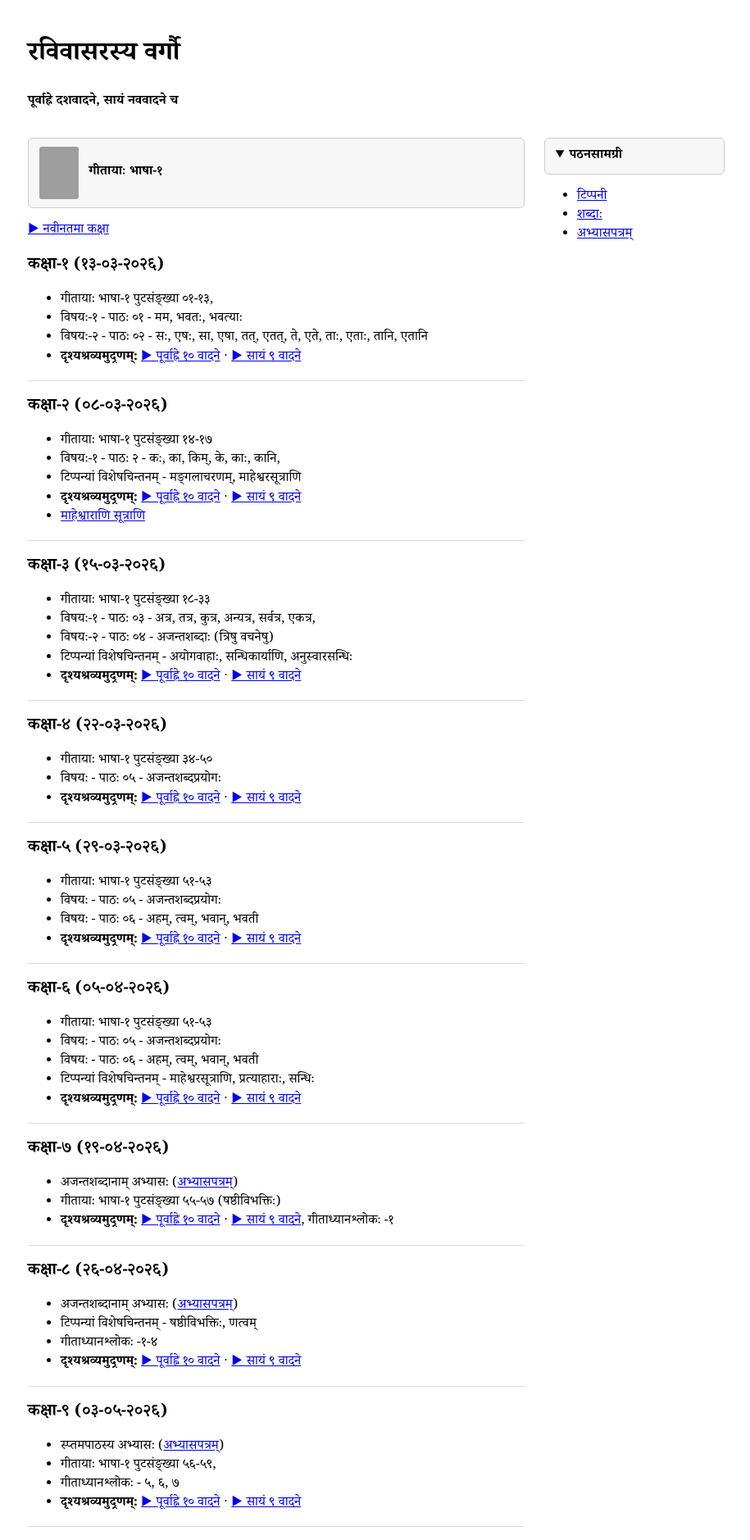
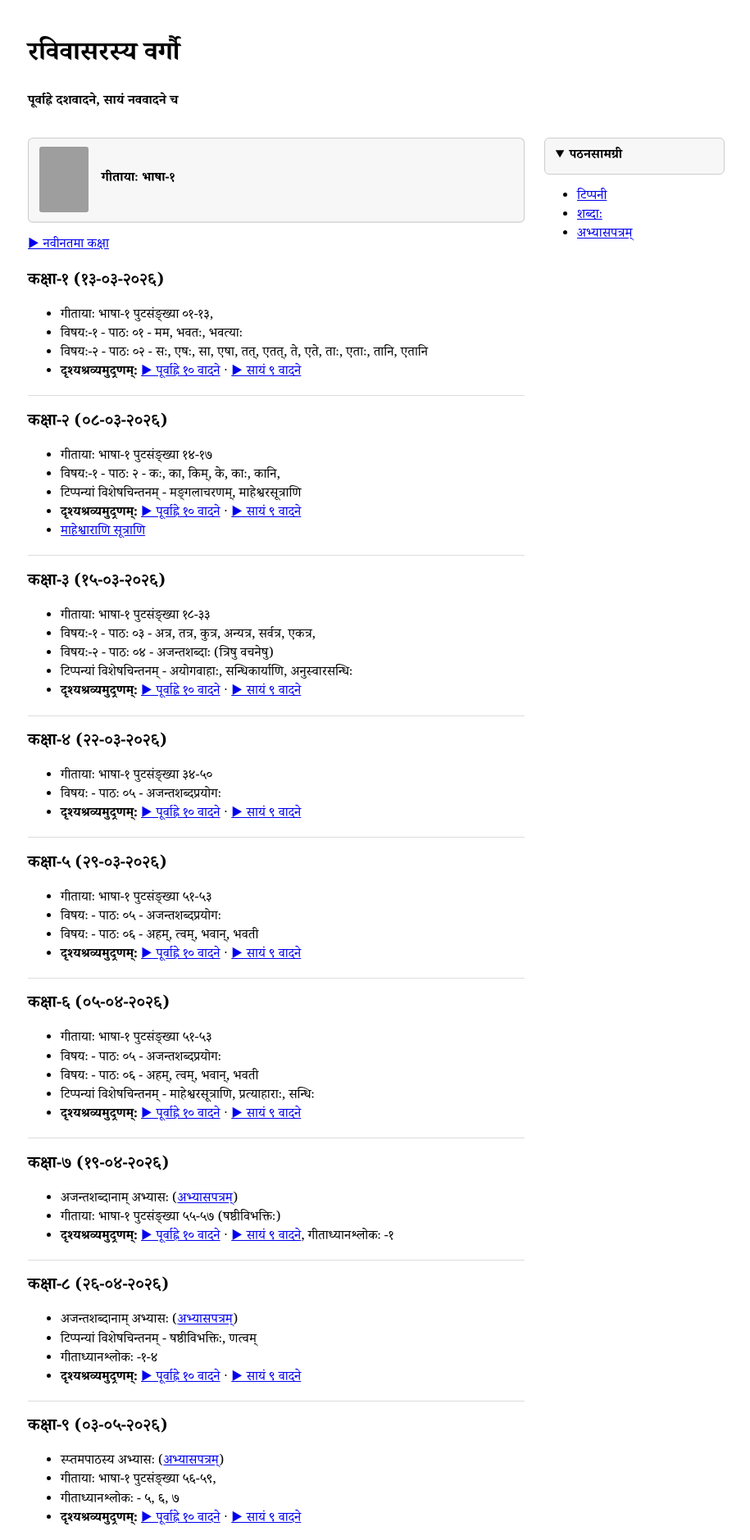
Before and after one commit to samskritaamritam/samskritaamritam, a Jekyll site: the page built from sunday-classes.md, in a window 1280 px wide. Shown: the top 1879 px of the page at 82% size, without its empty margins (181-1096 px from the left). Built offline with Jekyll 4.4.1, drawn with Linux system fonts in a browser that asks for light colours; some web fonts are replaced; grey boxes are pictures that could not be loaded.

Commit message:
modified book cover, and book-summary

```diff
--- a/assets/css/style.css
+++ b/assets/css/style.css
@@ -79,12 +79,14 @@ details hr {
 .book-summary {
     display: flex;
     align-items: center;
-    gap: 0.8rem;
+    gap: 1rem;
+    padding-bottom: 0.7rem;
+    border-bottom: 2px solid #ddd;
 }
 
 .book-cover {
-    width: 48px;
-    height: 64px;
+    width: 60px;
+    height: 80px;
     object-fit: cover;
     border-radius: 3px;
     flex-shrink: 0;
```
